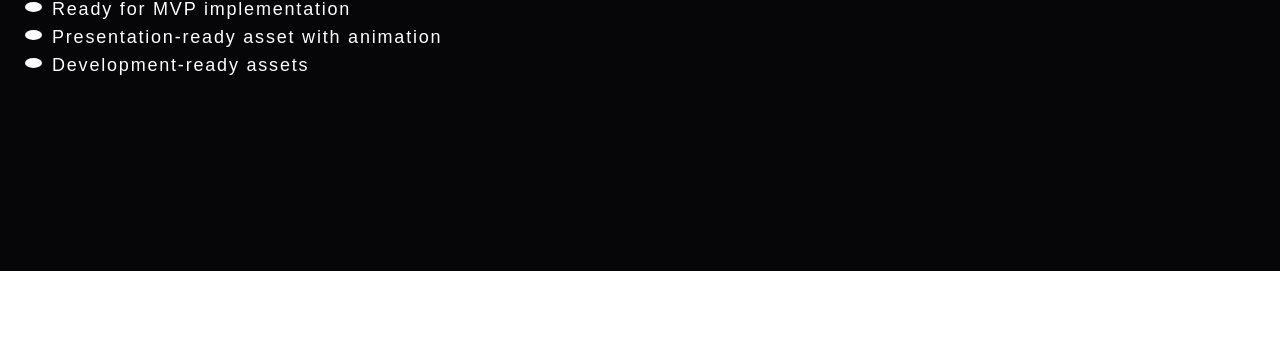
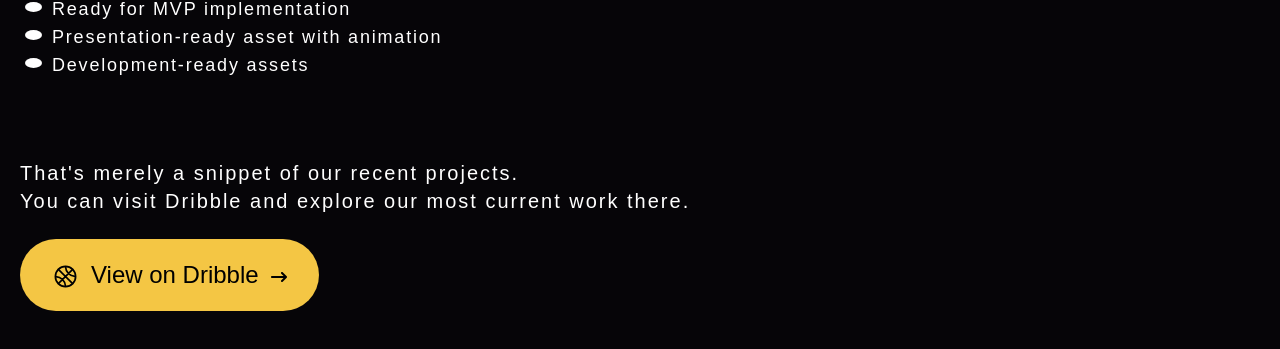
Before and after one commit to abimbola7/conceptzilla, a Next.js app: page / in a window 1280 px wide. Shown: the part 8721-9070 px from the top of the page. Before the commit the page ends 8992 px from the top, so only its background shows below. Built offline with nearby package versions, Linux system fonts and the light colour scheme; a web font is replaced by a local one.

Commit message:
Add Button component with basketball icon

```diff
--- a/src/app/(components)/recent.jsx
+++ b/src/app/(components)/recent.jsx
@@ -4,6 +4,8 @@ import { londrina_solid, londrina } from '../fonts'
 import { TiArrowRightOutline } from 'react-icons/ti'
 import Image from 'next/image'
 import Grid from './ui/grid'
+import Button from './ui/button'
+import { CiBasketball } from "react-icons/ci";
 
 
 
@@ -43,6 +45,18 @@ const Recent = () => {
             ))
           }
         </div>
+
+        <div className="pt-20 space-y-6">
+          <div className='text-white text-xl tracking-widest font-light'>
+            <p>That&apos;s merely a snippet of our recent projects.</p>
+            <p>You can visit Dribble and explore our most current work there.</p>
+          </div>
+          <Button
+          icon={true}
+          title={"View on Dribble"}
+          color={"#000"}
+          className="bg-[#F4C644] text-2xl rounded-full py-5 px-8 normal-case text-black font-normal w-fit"/>
+        </div>
       </div>
     </div>
   )
--- a/src/app/(components)/result.jsx
+++ b/src/app/(components)/result.jsx
@@ -49,7 +49,6 @@ const Result = () => {
             key={4}/>
           </div>
         </div>
-
       </div>
     </div>
   )
--- /dev/null
+++ b/src/app/(components)/timeline.jsx
@@ -0,0 +1,12 @@
+"use client"
+import React from 'react'
+
+const Timeline = () => {
+  return (
+    <div>
+
+    </div>
+  )
+}
+
+export default Timeline
--- a/src/app/(components)/ui/button.jsx
+++ b/src/app/(components)/ui/button.jsx
@@ -1,11 +1,14 @@
 "use client"
 import React from 'react'
 import { FaArrowRightLong } from "react-icons/fa6";
+import { IoBasketballOutline } from "react-icons/io5";
 
-
-const Button = ({ children, className, color, title }) => {
+const Button = ({ children, className, color, title, icon }) => {
   return (
-    <button className={`${className}`}>
+    <button className={`${className} hover:bg-[#F4C644]`}>
+      {
+        icon && <IoBasketballOutline size={27} color={color} className='inline-block mr-3'/>
+      }
       { title }
       <FaArrowRightLong size={16} color={color} className='inline-block ml-3'/>
     </button>
--- a/src/app/page.js
+++ b/src/app/page.js
@@ -10,6 +10,7 @@ import { ScrollTrigger } from "gsap/ScrollTrigger";
 import gsap from "gsap";
 import Result from "./(components)/result";
 import Recent from "./(components)/recent";
+import Timeline from "./(components)/timeline";
 
 gsap.registerPlugin(ScrollTrigger)
 
@@ -48,6 +49,7 @@ export default function Home() {
       <Offer />
       <Result />
       <Recent />
+      <Timeline />
     </>
   );
 }
```
